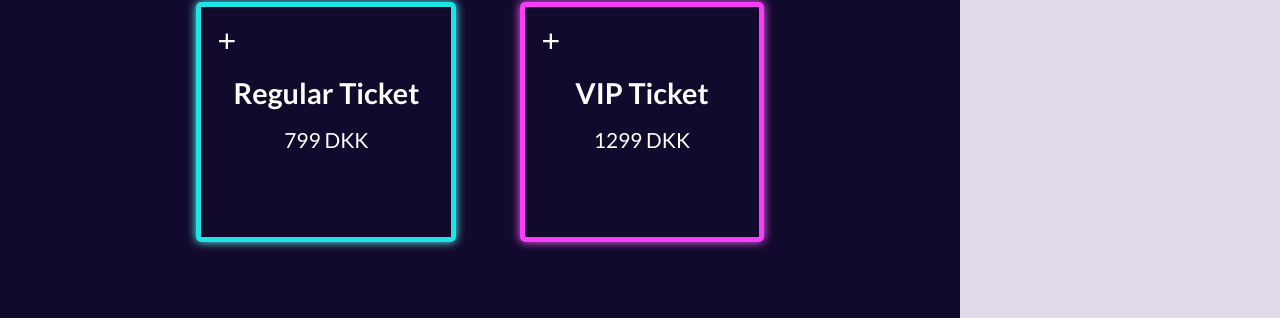
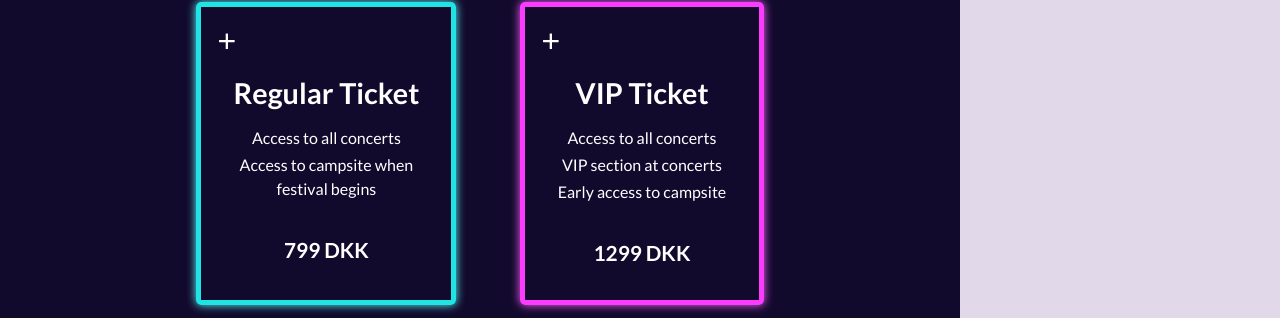
Before and after one commit to ceci919p/hwaiting-booking_exam, a React (Create React App) app: page /booking in a window 1280 px wide. Shown: the part 300-618 px from the top of the page. Built offline with nearby package versions, Linux system fonts and the light colour scheme; no server answers.

Commit message:
ticket info added

```diff
--- a/src/components/Ticket.jsx
+++ b/src/components/Ticket.jsx
@@ -42,7 +42,10 @@ export default function Ticket(props) {
       className="ticket"
       style={
         props.ticket.id === 1
-          ? { border: "5px solid #20E3E3", boxShadow: "0px 0px 10px #5AFFFF" }
+          ? {
+              border: "5px solid #20E3E3",
+              boxShadow: "0px 0px 10px #5AFFFF",
+            }
           : { border: "5px solid #FB3CFF", boxShadow: "0px 0px 10px #FC61FF" }
       }
     >
@@ -51,7 +54,22 @@ export default function Ticket(props) {
       <div className="ticket-text">
         <h3>{props.ticket.type}</h3>
 
-        <p>{props.ticket.price} DKK</p>
+        <div className="ticket-perks">
+          {props.ticket.id === 1 ? (
+            <ul>
+              <li>Access to all concerts</li>
+              <li>Access to campsite when festival begins</li>
+            </ul>
+          ) : (
+            <ul>
+              <li>Access to all concerts</li>
+              <li>VIP section at concerts</li>
+              <li>Early access to campsite</li>
+            </ul>
+          )}
+        </div>
+
+        <p id="ticket_price">{props.ticket.price} DKK</p>
       </div>
     </div>
   );
--- a/src/routes/Booking.jsx
+++ b/src/routes/Booking.jsx
@@ -114,7 +114,7 @@ export default function Booking() {
         for (let i = 0; i < availableArr.length; i++) {
           ticketNumber += availableArr[i];
         }
-        setTicketNo(ticketNumber);
+        setTicketNo(ticketNumber); //takes a campingspot and its available spots and sums it up for all campingspots (full amount of available tickets)
       }
 
       //this call executes the code of the function
--- a/src/sass/base/_typography.scss
+++ b/src/sass/base/_typography.scss
@@ -68,3 +68,7 @@ a {
   color: white;
   //text-shadow: 4px 4px black;
 }
+
+li {
+  font-family: vars.$paragraphfont;
+}
--- a/src/sass/layout/_tickets.scss
+++ b/src/sass/layout/_tickets.scss
@@ -9,7 +9,7 @@
     margin-inline: 1rem;
     margin-block: 2rem;
     border-radius: 5px;
-    height: 30vh;
+    /* height: 30vh; */
     cursor: pointer;
     position: relative;
     top: 0;
@@ -59,10 +59,31 @@
       display: flex;
       flex-direction: column;
       text-align: center;
-      justify-content: space-evenly;
+      /*  justify-content: space-evenly; */
+      justify-content: space-between;
       gap: 1rem;
       margin-block: 1rem;
       margin-inline: 1rem;
     }
   }
+
+  .ticket-perks {
+    color: white;
+
+    text-align: center;
+    margin-inline: auto;
+    max-width: 22ch;
+    margin-inline: auto;
+    li {
+      /* list-style-type: disc; */
+      line-height: 1.5rem;
+      margin-bottom: 0.2rem;
+    }
+  }
+
+  #ticket_price {
+    margin-top: 1rem;
+    margin-bottom: 0;
+    font-weight: 700;
+  }
 }
```
